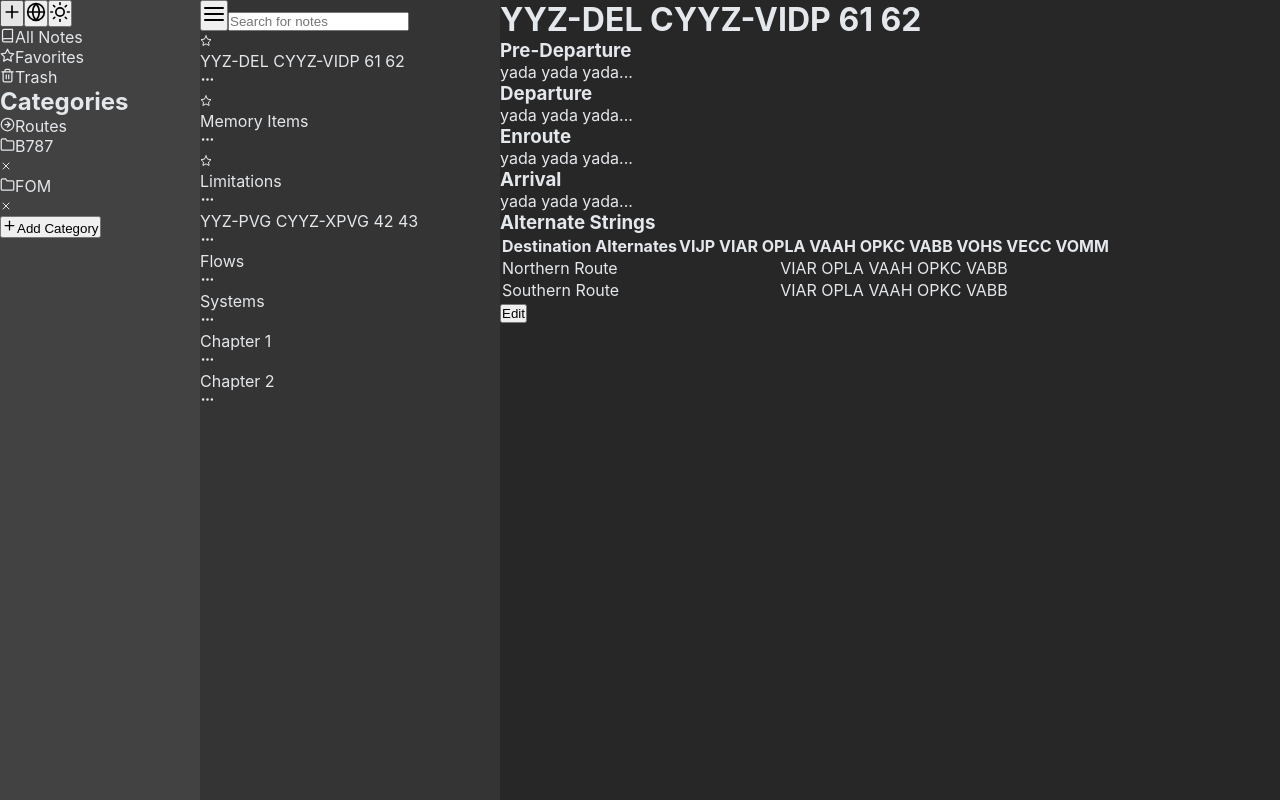
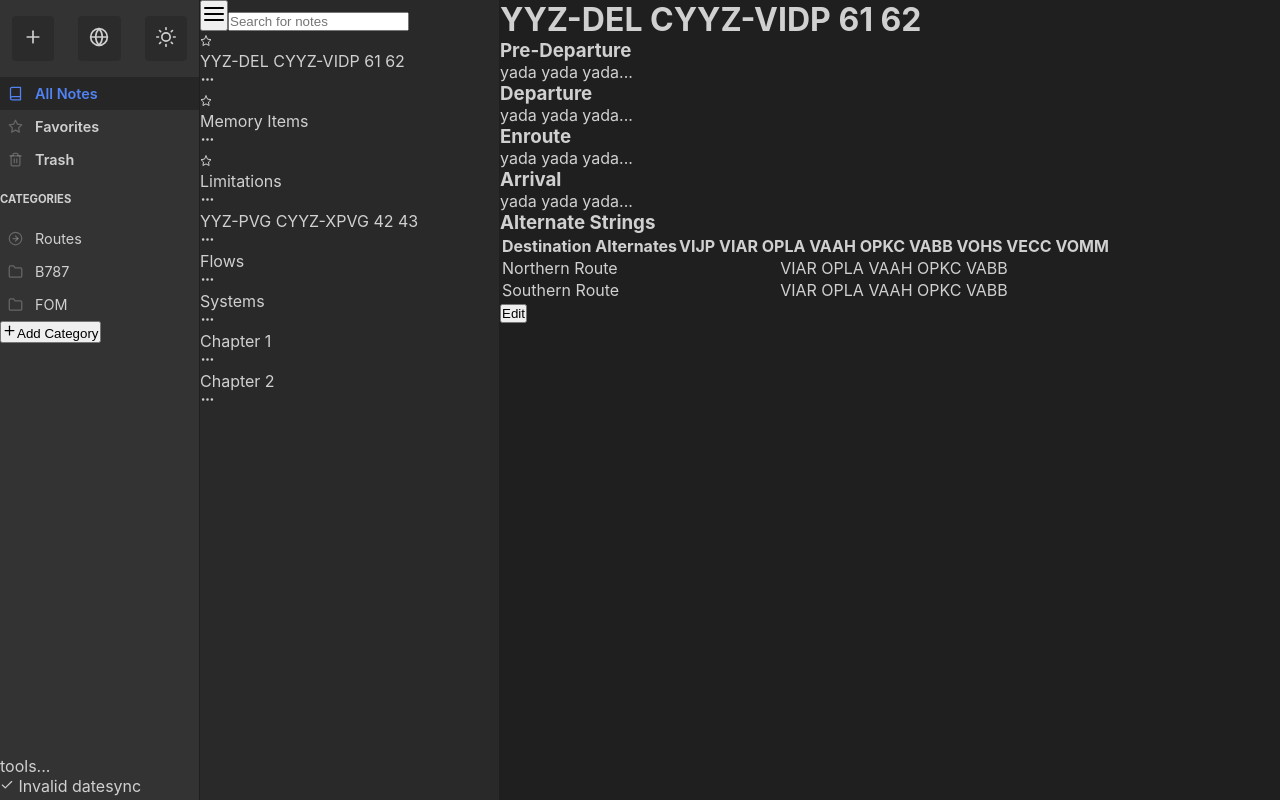
Before and after one commit to jm1200/pilot-notes, a React (Create React App) app: page / in a window 1280 px wide. Built offline with nearby package versions, Linux system fonts and the light colour scheme.

Commit message:
almost finished main-nac conversion to styled-comp

```diff
--- /dev/null
+++ b/src/components/MainNavActionButton/MainNavActionButton.styles.ts
@@ -0,0 +1,23 @@
+import styled from "styled-components";
+import { darken } from "polished";
+
+export const ActionButton = styled.button`
+  padding: 0.7rem;
+  margin: 0 0.5rem;
+  background: ${props =>
+    props.theme.bgColor && darken(0.03, props.theme.mainNavBackground)};
+  border: none;
+  border-radius: 4px;
+  color: ${props => props.theme.colors.lightFontColor};
+
+  &:hover {
+    background: ${props => props.theme.colors.primary};
+    outline: none;
+
+    color: white;
+  }
+
+  &:focus {
+    outline: none;
+  }
+`;
--- a/src/components/MainNavActionButton.tsx
+++ b/src/components/MainNavActionButton/MainNavActionButton.tsx
@@ -1,5 +1,6 @@
 import React, { MouseEventHandler } from "react";
 import { Icon } from "react-feather";
+import { ActionButton } from "./MainNavActionButton.styles";
 
 // import { iconColor } from 'constants/index'
 
@@ -13,7 +14,7 @@ export interface MainNavActionButtonProps {
 const MainNavActionButton: React.FC<MainNavActionButtonProps> = props => {
   const { disabled = false, handler, icon: IconCmp, label } = props;
   return (
-    <button
+    <ActionButton
       className="action-button"
       aria-label={label}
       onClick={handler}
@@ -21,7 +22,6 @@ const MainNavActionButton: React.FC<MainNavActionButtonProps> = props => {
       title={label}
       data-testid={label}
     >
-      <span>
       <IconCmp
         size={20}
         className="action-button-icon"
@@ -29,8 +29,7 @@ const MainNavActionButton: React.FC<MainNavActionButtonProps> = props => {
         aria-hidden="true"
         focusable="false"
       />
-      </span>
-    </button>
+    </ActionButton>
   );
 };
 
--- a/src/containers/MainNav/MainNav.styles.ts
+++ b/src/containers/MainNav/MainNav.styles.ts
@@ -1,5 +1,6 @@
 import styled from "styled-components";
 import { device } from "styles/devices";
+import { lighten, darken } from "polished";
 
 export const MainNavContainer = styled.aside`
   flex: 0;
@@ -7,8 +8,13 @@ export const MainNavContainer = styled.aside`
   transition: all 1s ease;
   overflow: hidden;
   z-index: 4;
+  padding: 1rem 0 0.25rem;
+  display: flex;
+  flex-direction: column;
 
   background: ${props => props.theme.mainNavBackground};
+  border-right: 1px solid ${props => props.theme.borderColor};
+  color: ${props => props.theme.colors.lightFontColor};
 
   &.open {
     flex: 0 0 200px;
@@ -18,3 +24,120 @@ export const MainNavContainer = styled.aside`
     flex: 0 0 200px;
   }
 `;
+
+export const MainNavActions = styled.section`
+  display: flex;
+  align-items: center;
+  justify-content: space-around;
+  margin-bottom: 1rem;
+`;
+
+export const MainNavBody = styled.section`
+  display: flex;
+  flex-direction: column;
+  flex: 1;
+`;
+
+export const MainNavBodyTopSection = styled.div`
+  flex: 1;
+  padding-bottom: 3rem;
+`;
+
+export const MainNavLink = styled.div`
+  display: flex;
+  align-items: center;
+  padding: 0.5rem;
+  cursor: pointer;
+  font-size: 0.9rem;
+  font-weight: 600;
+
+  &:hover {
+    background: ${props =>
+      props.theme.mainNavBackground &&
+      lighten(0.05, props.theme.mainNavBackground)};
+  }
+
+  &.active {
+    color: ${props => props.theme.colors.primary};
+    background: ${props =>
+      props.theme.mainNavBackground &&
+      darken(0.05, props.theme.mainNavBackground)};
+
+    svg {
+      stroke: ${props => props.theme.colors.primary};
+    }
+  }
+  .main-nav-icon {
+    margin-right: 0.75rem;
+  }
+
+  svg {
+    stroke: rgba(255, 255, 255, 0.25);
+  }
+`;
+export const CategoryTitle = styled.h2`
+  margin: 1rem 0;
+  color: lighten($app-sidebar-color, 20%);
+  text-transform: uppercase;
+  font-size: 0.7rem;
+`;
+
+export const CategoryList = styled.div`
+  font-size: 0.9rem;
+`;
+
+export const CategoryListEach = styled.div`
+  cursor: pointer;
+  padding: 0.5rem;
+  display: flex;
+  align-items: center;
+  justify-content: space-between;
+
+  .main-nav-icon {
+    margin-right: 0.75rem;
+  }
+
+  .category-options {
+    svg {
+      stroke: transparent;
+    }
+  }
+
+  .category-list-name {
+    display: flex;
+    align-items: center;
+  }
+
+  &:hover {
+    background: ${props =>
+      props.theme.mainNavBackground &&
+      lighten(0.05, props.theme.mainNavBackground)};
+
+    .category-options {
+      svg {
+        stroke: ${props =>
+          props.theme.mainNavBackground &&
+          lighten(0.9, props.theme.mainNavBackground)};
+      }
+    }
+  }
+  &.active {
+    color: ${props => props.theme.colors.primary};
+    background: ${props =>
+      props.theme.mainNavBackground &&
+      darken(0.05, props.theme.mainNavBackground)};
+
+    .category-list-name {
+      svg {
+        stroke: ${props => props.theme.colors.primary};
+      }
+    }
+  }
+  svg {
+    stroke: rgba(255, 255, 255, 0.25);
+  }
+`;
+
+export const MainNavBodyBottomSection = styled.div``;
+
+export const Synced = styled.section``;
--- a/src/containers/MainNav/MainNav.tsx
+++ b/src/containers/MainNav/MainNav.tsx
@@ -15,7 +15,7 @@ import {
   Check
 } from "react-feather";
 
-import MainNavActionButton from "components/MainNavActionButton";
+import MainNavActionButton from "components/MainNavActionButton/MainNavActionButton";
 
 import { toggleAlternatesTool } from "slices/appStateSlice";
 
@@ -41,7 +41,18 @@ import { CategoryItem, Folder, NoteItem, ReactSubmitEvent } from "types";
 
 import { newNote } from "helpers";
 
-import { MainNavContainer } from "./MainNav.styles";
+import {
+  MainNavContainer,
+  MainNavActions,
+  MainNavBody,
+  MainNavBodyBottomSection,
+  MainNavBodyTopSection,
+  Synced,
+  CategoryTitle,
+  MainNavLink,
+  CategoryList,
+  CategoryListEach
+} from "./MainNav.styles";
 
 interface IMainNavProps {
   notes: NoteItem[];
@@ -184,7 +195,7 @@ const MainNav: React.FC<IMainNavProps> = ({
 
   return (
     <MainNavContainer className={navOpen ? "main-nav open" : "main-nav"}>
-      <section className="main-nav-actions">
+      <MainNavActions>
         <MainNavActionButton
           handler={handleNewNote}
           icon={Plus}
@@ -208,18 +219,21 @@ const MainNav: React.FC<IMainNavProps> = ({
             label={"choose theme"}
           />
         )}
-      </section>
-      <section className="main-nav-body">
-        <div
-          className={`main-nav-link ${activeFolder === "all" ? "active" : ""}`}
+      </MainNavActions>
+      <MainNavBody>
+        <MainNavBodyTopSection>
+          <MainNavLink
+            className={`main-nav-link ${
+              activeFolder === "all" ? "active" : ""
+            }`}
             onClick={() => {
               handleSwapFolder("all");
             }}
           >
             <Book size={15} className="main-nav-icon" />
             All Notes
-        </div>
-        <div
+          </MainNavLink>
+          <MainNavLink
             className={`main-nav-link ${
               activeFolder === "favorites" ? "active" : ""
             }`}
@@ -227,8 +241,8 @@ const MainNav: React.FC<IMainNavProps> = ({
           >
             <Star size={15} className="main-nav-icon" />
             Favorites
-        </div>
-        <div
+          </MainNavLink>
+          <MainNavLink
             className={`main-nav-link ${
               activeFolder === "trash" ? "active" : ""
             }`}
@@ -236,12 +250,12 @@ const MainNav: React.FC<IMainNavProps> = ({
           >
             <Trash2 size={15} className="main-nav-icon" />
             Trash
-        </div>
-        <div className="category-title">
-          <h2>Categories</h2>
-        </div>
-        <div className="category-list">
-          <div
+          </MainNavLink>
+
+          <CategoryTitle>Categories</CategoryTitle>
+
+          <CategoryList>
+            <CategoryListEach
               className={`category-list-each ${
                 activeCategoryId === "routes" ? "active" : ""
               }`}
@@ -251,12 +265,12 @@ const MainNav: React.FC<IMainNavProps> = ({
                 <ArrowRightCircle size={15} className="main-nav-icon" />
                 Routes
               </div>
-          </div>
+            </CategoryListEach>
 
             {categories.map(category => {
               //console.log("category map: ", category.id);
               return (
-              <div
+                <CategoryListEach
                   key={category.id}
                   className={`category-list-each ${
                     category.id === activeCategoryId ? "active" : ""
@@ -313,10 +327,10 @@ const MainNav: React.FC<IMainNavProps> = ({
                   >
                     <X size={12} aria-label="Remove category" />
                   </div>
-              </div>
+                </CategoryListEach>
               );
             })}
-        </div>
+          </CategoryList>
 
           {!addingTempCategory && (
             <button
@@ -349,15 +363,18 @@ const MainNav: React.FC<IMainNavProps> = ({
               />
             </form>
           )}
-      </section>
-      {lastSynced && (
-        <section className="main-nav-synced">
+        </MainNavBodyTopSection>
+        <MainNavBodyBottomSection>tools...</MainNavBodyBottomSection>
+      </MainNavBody>
+      {/* {lastSynced && ( */}
+      <Synced className="main-nav-synced">
         <div className="last-synced">
           <Check size={14} className="main-nav-icon" />{" "}
           {moment(lastSynced).format("h:mm A on M/D/Y")}
+          sync
         </div>
-        </section>
-      )}
+      </Synced>
+      {/* )} */}
     </MainNavContainer>
   );
 };
--- a/src/containers/NoteList/NoteList.styles.ts
+++ b/src/containers/NoteList/NoteList.styles.ts
@@ -7,6 +7,7 @@ export const NoteListContainer = styled.div`
   transition: all 1s ease;
 
   background: ${props => props.theme.notelistBackground};
+  border-right: 1px solid ${props => props.theme.borderColor};
 
   &.note-open {
     flex: 0;
--- a/src/sagas/index.ts
+++ b/src/sagas/index.ts
@@ -37,7 +37,6 @@ import seedData from "data/seed";
 function* syncSettings() {
   try {
     const settings = yield select(getSettings);
-    console.log("settings to save:", settings);
     yield saveSettings(settings);
   } catch (err) {
     console.log("error while saving settings", err);
--- a/src/styles/themes.ts
+++ b/src/styles/themes.ts
@@ -1,28 +1,11 @@
+import { darken, lighten } from "polished";
+
 export const themes = {
   common: {
     colors: {
-      greys: [
-        "#1A1A1A",
-        "#272727",
-        "#343434",
-        "#424242",
-        "#4F4F4F",
-        "#5C5C5C",
-        "#696969",
-        "#767676",
-        "#848484",
-        "#848484",
-        "#909090",
-        "#9C9C9C",
-        "#A8A8A8",
-        "#B5B5B5",
-        "#C1C1C1",
-        "#CDCDCD",
-        "#DADADA",
-        "#E6E6E6",
-        "#F2F2F2",
-        "#FFFFFF"
-      ]
+      lightFontColor: "#d0d0d0",
+      darkFontColor: "#404040",
+      primary: "#5183f5"
     },
     fontFamily:
       "-apple-system, BlinkMacSystemFont, 'Segoe UI', Roboto, Oxygen, Ubuntu, Cantarell, Fira Sans, Droid Sans, 'Helvetica Neue', sans-serif"
@@ -31,11 +14,12 @@ export const themes = {
     type: "light",
     bgColor: "#FFF",
 
-    alternatesToolBackground: "#E6E6E6",
-    editorBackground: "#E6E6E6",
-    notelistBackground: "#DADADA",
-    mainNavBackground: "#424242",
-    color: "#3E4C59",
+    alternatesToolBackground: lighten(0.8, "#333"),
+    editorBackground: lighten(0.8, "#333"),
+    notelistBackground: lighten(0.7, "#333"),
+    mainNavBackground: "#333",
+    borderColor: darken(0.08, "#333"),
+    color: "#404040",
     searchBgColor: "#E4E7EB",
     boxShadow: "0.8rem 0.8rem 1.5rem gray",
     categoryColor: "#999",
@@ -44,11 +28,12 @@ export const themes = {
   dark: {
     bgColor: "#000",
     type: "dark",
-    alternatesToolBackground: "#272727",
-    editorBackground: "#272727",
-    notelistBackground: "#343434",
-    mainNavBackground: "#424242",
-    color: "#E4E7EB",
+    alternatesToolBackground: darken(0.2, "#333"),
+    editorBackground: darken(0.08, "#333"),
+    notelistBackground: darken(0.04, "#333"),
+    mainNavBackground: "#333",
+    borderColor: darken(0.08, "#333"),
+    color: "#d0d0d0",
     searchBgColor: "#E4E7EB",
     boxShadow: "0.4rem 0.4rem 1.5rem #111111",
     categoryColor: "#CBD2D9",
```
Also changed, not shown: src/types/styled.d.ts (+7 -0 lines). Lines whose indentation alone changed are shown as unchanged.
